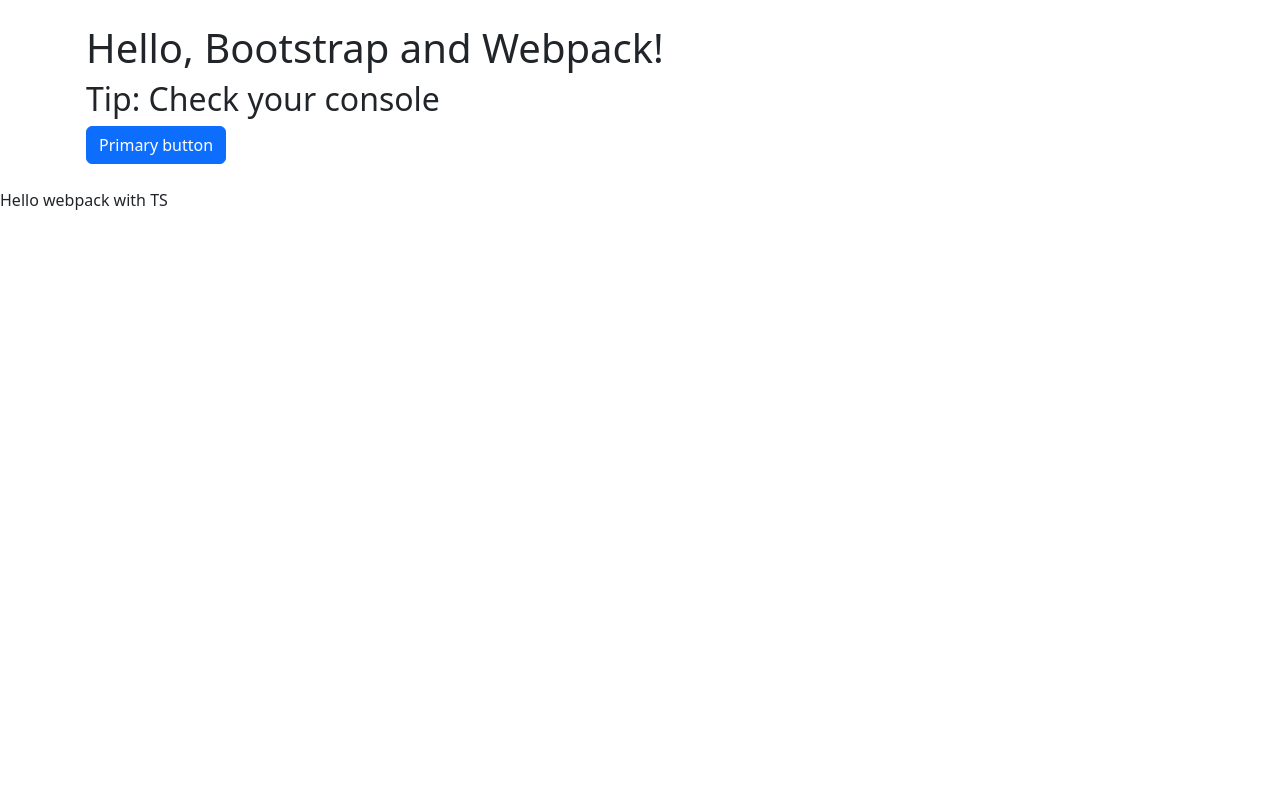
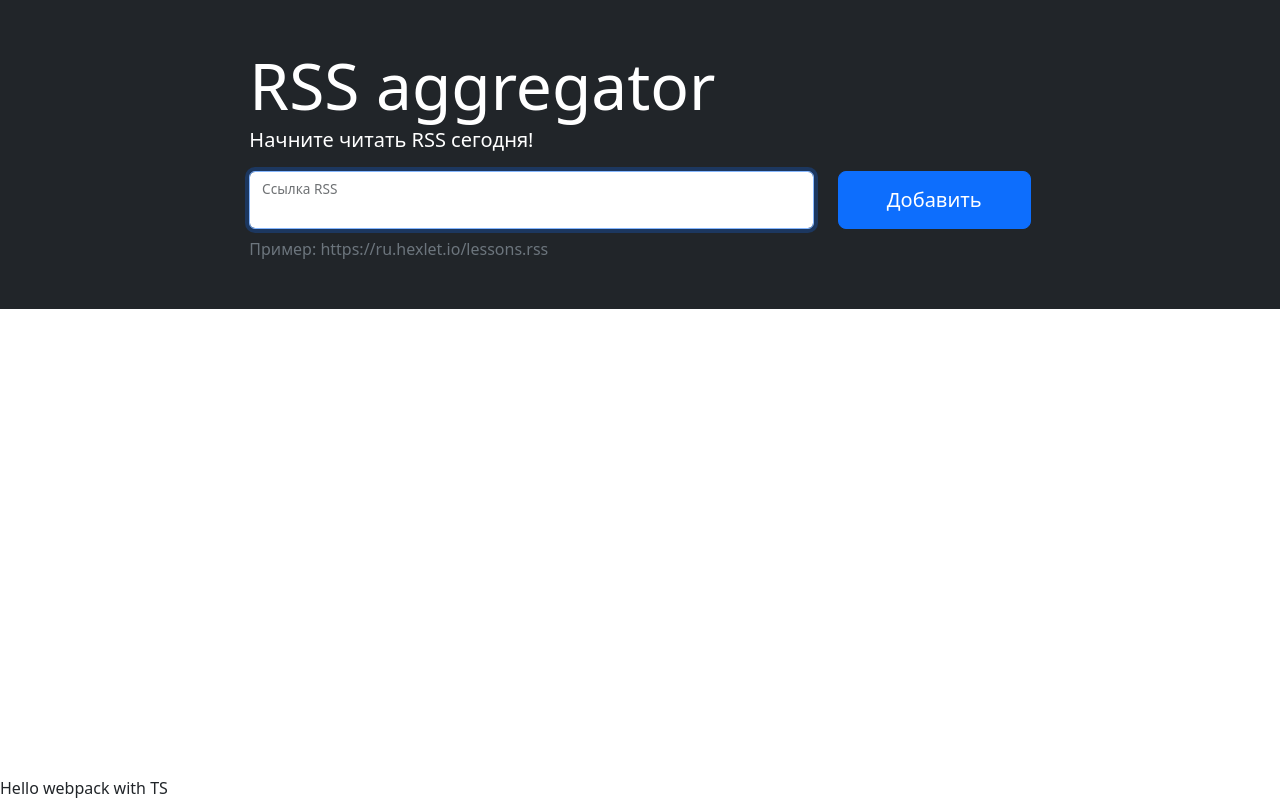
Before and after one commit to tychkovas/frontend-project-lvl3, a website built with webpack: page index.html in a window 1280 px wide. Built offline with nearby package versions, Linux system fonts and the light colour scheme; files whose address does not match are found by name.

Commit message:
feat(html): created a page with form to add an RSS feed
based on example hex

```diff
--- a/index.html
+++ b/index.html
@@ -1,17 +1,65 @@
 <!DOCTYPE html>
 <html>
-    <head>
-        <meta charset="utf-8" />
-        <meta name="viewport" content="width=device-width, initial-scale=1">
-        <title>RSS App</title>
-    </head>
-    <body>
-        <div class="container py-4 px-3 mx-auto">
-            <h1>Hello, Bootstrap and Webpack!</h1>
-            <h2>Tip: Check your console</h2>
-            <button class="btn btn-primary">Primary button</button>
+  <head>
+    <meta charset="utf-8" />
+    <meta
+      name="viewport"
+      content="width=device-width, initial-scale=1, shrink-to-fit=no"
+    />
+    <title>RSS Aggregator</title>
+    <link href="main.css" rel="stylesheet" />
+  </head>
+
+  <body class="d-flex flex-column min-vh-100">
+    <main class="flex-grow-1">
+      <section class="container-fluid bg-dark p-5">
+        <div class="row">
+          <div class="col-md-10 col-lg-8 mx-auto text-white">
+            <h1 class="display-3 mb-0">RSS aggregator</h1>
+            <p class="lead">Начните читать RSS сегодня!</p>
+            <form action="" class="rss-form text-body">
+              <div class="row">
+                <div class="col">
+                  <div class="form-floating">
+                    <input
+                      id="url-input"
+                      autofocus=""
+                      required=""
+                      name="url"
+                      aria-label="url"
+                      class="form-control w-100"
+                      placeholder="ссылка RSS"
+                      autocomplete="off"
+                    />
+                    <label for="url-input">Ссылка RSS</label>
+                  </div>
+                </div>
+                <div class="col-auto">
+                  <button
+                    type="submit"
+                    aria-label="add"
+                    class="h-100 btn btn-lg btn-primary px-sm-5"
+                  >
+                    Добавить
+                  </button>
+                </div>
+              </div>
+            </form>
+            <p class="mt-2 mb-0 text-muted">
+              Пример: https://ru.hexlet.io/lessons.rss
+            </p>
+            <p class="feedback m-0 position-absolute small text-danger"></p>
+          </div>
         </div>
-        <!-- <script src="./src/index.js"></script> -->
-    </body>
-
+      </section>
+      <section class="container-fluid container-xxl p-5">
+        <div class="row">
+          <div class="col-md-10 col-lg-8 order-1 mx-auto posts"></div>
+          <div
+            class="col-md-10 col-lg-4 mx-auto order-0 order-lg-1 feeds"
+          ></div>
+        </div>
+      </section>
+    </main>
+  </body>
 </html>
```
